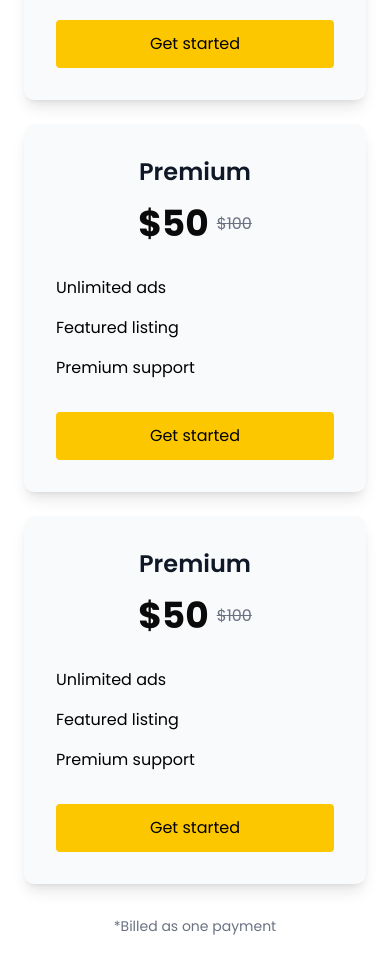
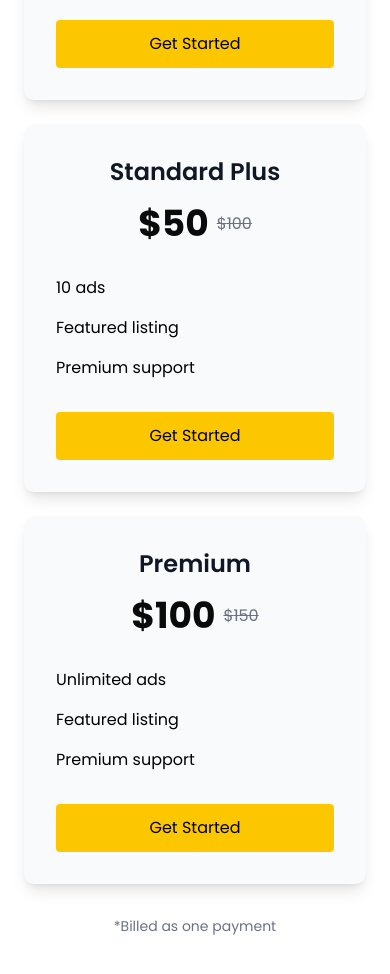
Before and after one commit to mashady/react_final_project, a Next.js app: page /plans in a window 390 px wide. Shown: the part 1540-2514 px from the top of the page. Built offline with nearby package versions, Linux system fonts and the light colour scheme; no server answers.

Commit message:
handle payment logic

```diff
--- a/src/app/(pages)/cart/page.jsx
+++ b/src/app/(pages)/cart/page.jsx
@@ -17,6 +17,7 @@ export default function CartPage() {
   const [isLoading, setIsLoading] = useState(false);
   const [couponMessage, setCouponMessage] = useState("");
   const [couponStatus, setCouponStatus] = useState("");
+  const [session , $session] = useState("");
 
   const API_BASE = "http://127.0.0.1:8000/api/plans";
 
@@ -182,16 +183,18 @@ export default function CartPage() {
     await loadCart();
   };
 
-  const proceedToCheckout = (planId) => {
+  const proceedToCheckout = (planId, id) => {
     if (!planId) {
       console.error("No plan ID provided for checkout");
       return;
     }
 
-    if (total === 0) {
-      alert("Your cart total is $0.00. Proceeding to free checkout...");
+
+    if(planId === 1) {
+      const  $session= "freeplan"+id;
+      router.push(`/payment-success?session_id=${$session}&plan_id=${planId}`);
+      return;
     }
-
     router.push(`/payment/${planId}`);
   };
 
@@ -257,7 +260,7 @@ export default function CartPage() {
               subtotal={cartItems}
               discount={discount}
               total={total}
-              proceedToCheckout={() => proceedToCheckout(cartItems[0]?.id)}
+              proceedToCheckout={() => proceedToCheckout(cartItems[0]?.plan_id, cartItems[0]?.id)}
               isLoading={isLoading}
               appliedCoupon={appliedCoupon}
             />
--- a/src/app/(pages)/plans/components/PricingCard.js
+++ b/src/app/(pages)/plans/components/PricingCard.jsx
@@ -11,6 +11,7 @@ const PricingCard = ({
   isPopular,
   planId,
   isDisabled = false,
+  isUpgrade,
 }) => {
   const router = useRouter();
   const [loading, setLoading] = useState(false);
@@ -96,19 +97,26 @@ const PricingCard = ({
         ))}
       </ul>
       <div>
-        <button
-          onClick={handleAddToCart}
-          disabled={loading || isDisabled}
-          className={`w-full py-3 px-6 rounded ${
+      <button
+                onClick={handleAddToCart}
+                disabled={loading || isDisabled}
+                className={`w-full py-3 px-6 rounded transition-colors ${
+                  isDisabled
+                    ? "bg-gray-300 text-gray-600 cursor-not-allowed"
+                    : isUpgrade
+                    ? "bg-yellow-400 hover:bg-yellow-500 text-white"
+                    : "bg-yellow-400 hover:bg-yellow-500 text-black"
+                } ${loading && "opacity-50 cursor-wait"}`}
+              >
+                {loading
+                  ? "Adding..."
+                  : isDisabled
+                  ? "Current Plan"
+                  : isUpgrade
+                  ? "Upgrade"
+                  : "Get Started"}
+              </button>
 
-               "bg-yellow-400 hover:bg-yellow-500 text-black"
-
-          } transition-colors ${
-            (loading || isDisabled) && "opacity-50 cursor-not-allowed"
-          }`}
-        >
-          {loading ? "Adding..." : "Get started "}
-        </button>
         {message && (
           <p
             className={`text-sm mt-2 text-center ${
--- a/src/app/(pages)/plans/components/PricingHeader.js
+++ /dev/null
@@ -1,19 +0,0 @@
-"use client";
-
-export default function PricingHeader() {
-  return (
-    <div className="relative bg-gray-800 text-white">
-      <div className="absolute inset-0">
-        <img
-          src="https://images.unsplash.com/photo-1522202176988-66273c2fd55f?ixlib=rb-4.0.3&ixid=M3wxMjA3fDB8MHxwaG90by1wYWdlfHx8fGVufDB8fHx8fA%3D%3D&auto=format&fit=crop&w=2071&q=80"
-          alt="Woman working on laptop"
-          className="w-full h-full object-cover opacity-60"
-        />
-        <div className="absolute inset-0 bg-black bg-opacity-40"></div>
-      </div>
-      <div className="relative px-6 py-24 text-center">
-        <h1 className="text-5xl md:text-6xl font-bold mb-4">Pricing Package</h1>
-      </div>
-    </div>
-  );
-}
--- /dev/null
+++ b/src/app/(pages)/plans/components/PricingHeader.jsx
@@ -0,0 +1,21 @@
+"use client";
+
+export default function PricingHeader() {
+    return ( <
+        div className = "relative bg-gray-800 text-white" >
+        <
+        div className = "absolute inset-0" >
+        <
+        img src = "https://images.unsplash.com/photo-1522202176988-66273c2fd55f?ixlib=rb-4.0.3&ixid=M3wxMjA3fDB8MHxwaG90by1wYWdlfHx8fGVufDB8fHx8fA%3D%3D&auto=format&fit=crop&w=2071&q=80"
+        alt = "Woman working on laptop"
+        className = "w-full h-full object-cover opacity-60" /
+        >
+        { /* <div className="absolute inset-0 bg-black bg-opacity-40"></div> */ } <
+        /div> <
+        div className = "relative px-6 py-24 text-center" >
+        <
+        h1 className = "text-5xl md:text-6xl font-bold mb-4" > Pricing Package < /h1> < /
+        div > <
+        /div>
+    );
+}
--- a/src/app/(pages)/plans/page.js
+++ /dev/null
@@ -1,65 +0,0 @@
-"use client";
-import PricingHeader from "./components/PricingHeader";
-import HowItWorks from "./components/HowItWorks";
-import PricingCard from "./components/PricingCard";
-
-const plans = [
-  {
-    id: 1,
-    title: "Free",
-    price: 0,
-    fullPrice: 0,
-    features: ["5 properties per month", "12 months duration ",'-','-'],
-  },
-  {
-    id: 2,
-    title: "Standard",
-    price: 25,
-    fullPrice: 50,
-    features: ["5 ads per month", "Priority support"],
-  },
-  {
-    id: 3,
-    title: "Premium",
-    price: 50,
-    fullPrice: 100,
-    features: ["Unlimited ads", "Featured listing", "Premium support"],
-  }, {
-    id: 4,
-    title: "Premium",
-    price: 50,
-    fullPrice: 100,
-    features: ["Unlimited ads", "Featured listing", "Premium support"],
-  },
-];
-
-export default function PricingPage() {
-  return (
-    <div className="min-h-screen bg-white ">
-      <PricingHeader />
-
-      <div className="max-w-7xl mx-auto px-6 py-16">
-        <HowItWorks />
-
-        <div className="grid md:grid-cols-2 lg:grid-cols-4 gap-6">
-          {plans.map((plan) => (
-            <PricingCard
-              key={plan.id}
-              title={plan.title}
-              price={plan.price}
-              fullPrice={plan.fullPrice}
-              features={plan.features}
-              isPopular={plan.isPopular}
-              planId={plan.id}
-              isDisabled={plan.isDisabled}
-            />
-          ))}
-        </div>
-
-        <div className="text-center mt-8">
-          <p className="text-sm text-gray-500">*Billed as one payment</p>
-        </div>
-      </div>
-    </div>
-  );
-}
--- /dev/null
+++ b/src/app/(pages)/plans/page.jsx
@@ -0,0 +1,131 @@
+"use client";
+import React, { useEffect, useState } from "react";
+import PricingHeader from "./components/PricingHeader";
+import HowItWorks from "./components/HowItWorks";
+import PricingCard from "./components/PricingCard";
+import axios from "axios";
+
+const plans = [
+  {
+    id: 1,
+    title: "Free",
+    price: 0,
+    fullPrice: 0,
+    features: ["2 properties per month", "one Time Offer ", "-", "-"],
+  },
+  {
+    id: 2,
+    title: "Standard",
+    price: 25,
+    fullPrice: 50,
+    features: ["5 ads per month", "Priority support"],
+  },
+  {
+    id: 3,
+    title: "Standard Plus",
+    price: 50,
+    fullPrice: 100,
+    features: ["10 ads", "Featured listing", "Premium support"],
+  },
+  {
+    id: 4,
+    title: "Premium",
+    price: 100,
+    fullPrice: 150,
+    features: ["Unlimited ads", "Featured listing", "Premium support"],
+  },
+];
+
+export default function PricingPage() {
+  const [currentPlanId, setCurrentPlanId] = useState(null);
+  const [hasPlan, setHasPlan] = useState(false);
+  const [hasUsedFreePlan, setHasUsedFreePlan] = useState(false);
+
+  useEffect(() => {
+    const token = localStorage.getItem("token");
+
+    const fetchPlanStatus = async () => {
+      try {
+
+        const subRes = await axios.get("http://localhost:8000/api/plans/my-subscription", {
+          headers: {
+            Authorization: `Bearer ${token}`,
+          },
+        });
+
+        if (subRes.data && subRes.data.active) {
+          setCurrentPlanId(subRes.data.plan_id);
+          setHasPlan(true);
+        }
+      } catch (error) {
+        console.warn("No current plan or error fetching subscription.");
+        setHasPlan(false);
+      }
+
+      try {
+
+        const freeRes = await axios.get("http://localhost:8000/api/plans/allow-free-plan", {
+          headers: {
+            Authorization: `Bearer ${token}`,
+          },
+        });
+
+        if (freeRes.data.allowed === false) {
+          setHasUsedFreePlan(true);
+        }
+      } catch (error) {
+
+        setHasUsedFreePlan(true);
+      }
+    };
+
+    fetchPlanStatus();
+  }, []);
+
+  return (
+    <div className="min-h-screen bg-white">
+      <PricingHeader />
+      <div className="max-w-7xl mx-auto px-6 py-16">
+        <HowItWorks />
+
+        <div className="grid md:grid-cols-2 lg:grid-cols-4 gap-6">
+          {plans.map((plan) => {
+            let isDisabled = false;
+            let isUpgrade = false;
+
+
+            if (plan.id === 1 && hasUsedFreePlan) {
+              isDisabled = true;
+            }
+
+
+            if (hasPlan) {
+              if (plan.id === currentPlanId) {
+                isDisabled = true;
+              } else if (plan.id > currentPlanId) {
+                isUpgrade = true;
+              }
+            }
+
+            return (
+              <PricingCard
+                key={plan.id}
+                title={plan.title}
+                price={plan.price}
+                fullPrice={plan.fullPrice}
+                features={plan.features}
+                planId={plan.id}
+                isDisabled={isDisabled}
+                isUpgrade={isUpgrade}
+              />
+            );
+          })}
+        </div>
+
+        <div className="text-center mt-8">
+          <p className="text-sm text-gray-500">*Billed as one payment</p>
+        </div>
+      </div>
+    </div>
+  );
+}
```
Also changed, not shown: package.json (+5 -57 lines), src/app/(pages)/payment-success/page.jsx (+72 -37 lines), 2 other files (tests, documents, lock files or other folders).
